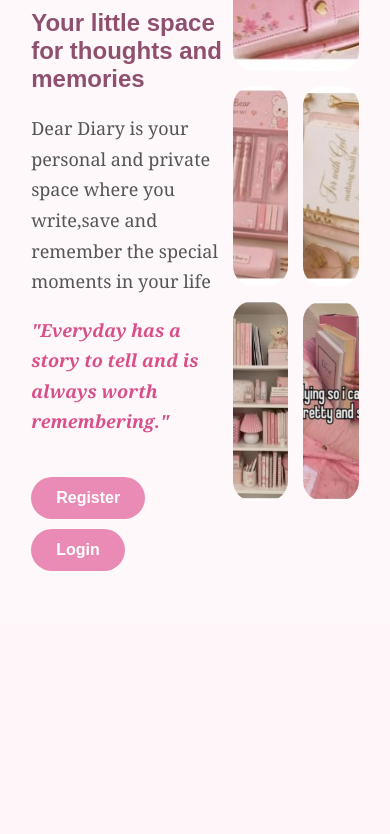
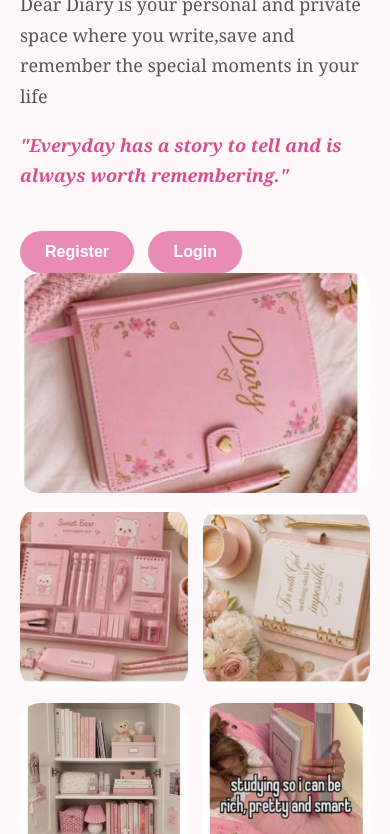
Before and after one commit to janetruthie58-blip/My-website, a plain HTML site: page index.html in a window 390 px wide. Shown: the part 365-1199 px from the top of the page. Before the commit the page ends 1022 px from the top, so only its background shows below. Drawn offline with Linux system fonts and the light colour scheme.

Commit message:
improve mobile homepage layout

```diff
--- a/styles.css
+++ b/styles.css
@@ -192,10 +192,11 @@ body {
     display: flex;
     align-items: center;
     justify-content: space-between;
-    padding: 50px 8%;
+    padding: 20px 7%;
     box-sizing: border-box;
     background-color: #fff8fb;
     width: 100%;
+    margin: 0;
 }
 
 .hero-content {
@@ -264,3 +265,25 @@ body {
     grid-column: span 2;
     height: 230px;
 }
+
+@media (max-width: 769px) {
+    .hero-section {
+        flex-direction: column;
+        align-items: stretch;
+        min-width: auto;
+        padding: 15px 20px;
+    }
+    .hero-content {
+        max-width: 100%;
+    }
+    .picture-collage {
+        width: 100%;
+        max-width: 100%;
+    }
+    .picture-collage img {
+        height: 180px;
+    }
+    .picture-collage img:first-child {
+        height: 220px;
+    }
+}
```
